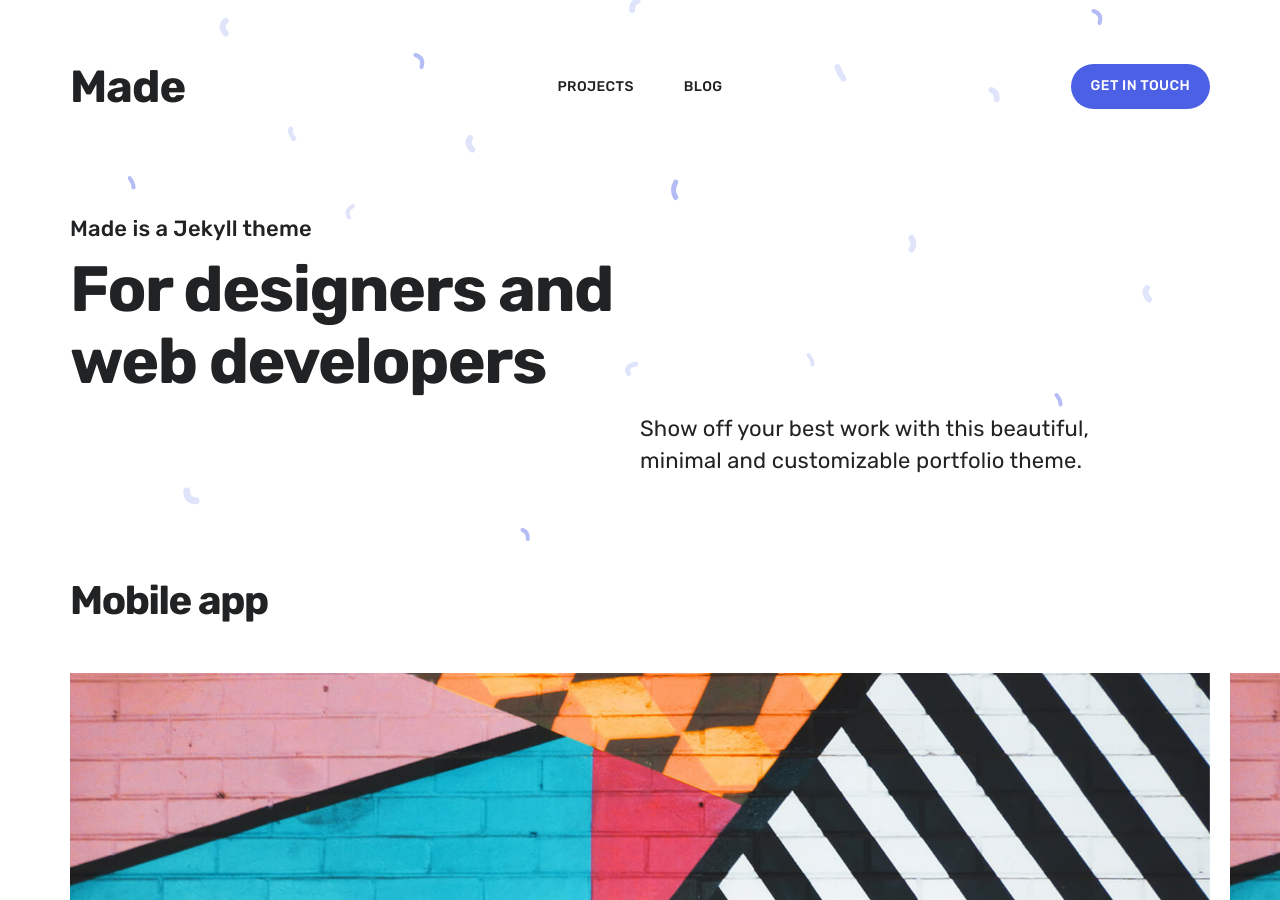
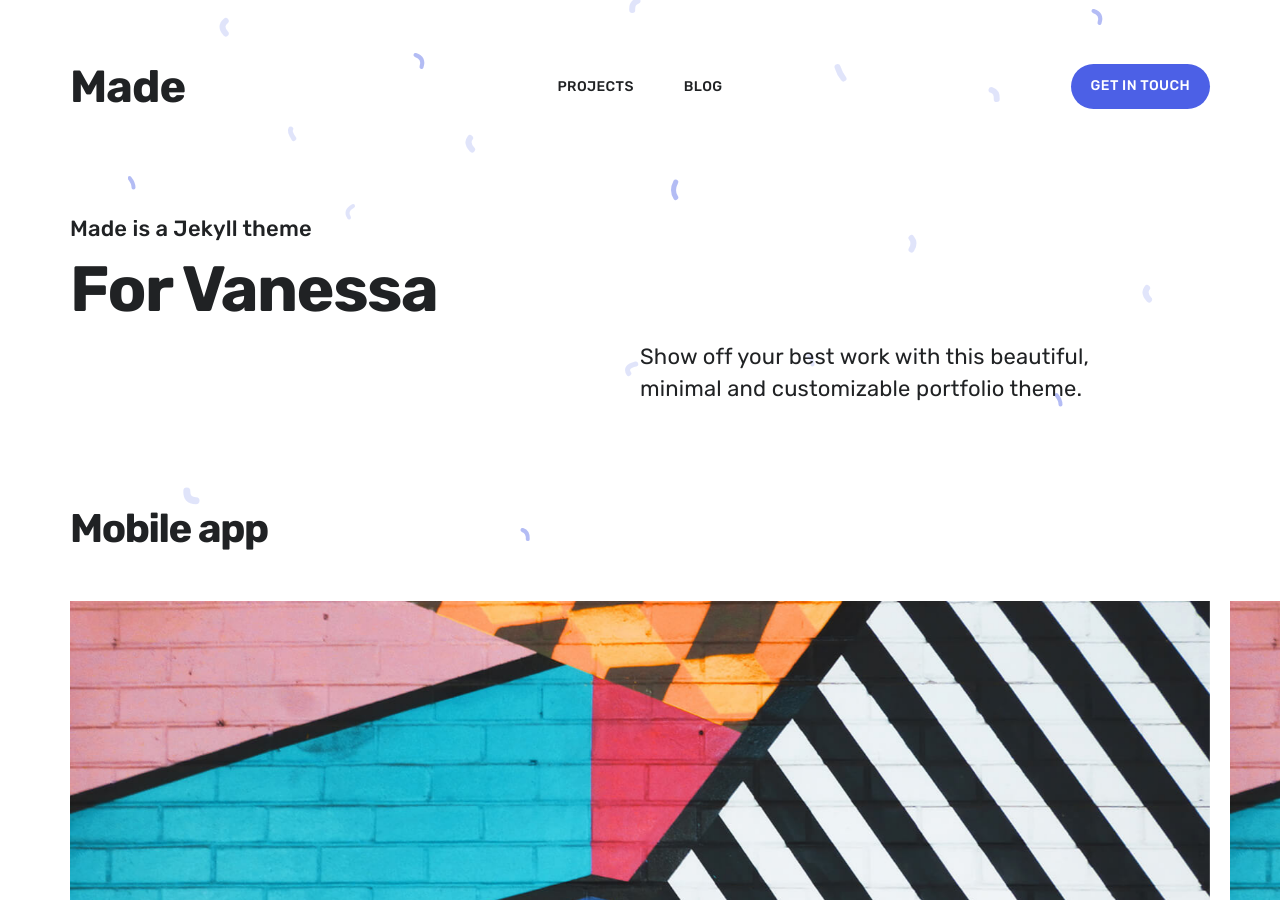
Before and after one commit to chr-wei/ebs_spread, a Jekyll site: the page built from docs/index.html, in a window 1280 px wide and 900 px high. Built offline with Jekyll 4.4.1, drawn with Linux system fonts in a browser that asks for light colours; nearby versions of some CDN libraries; the list of posts is cut into pages by our own code.

Commit message:
Insert gitignore for docs folder

```diff
--- a/docs/index.html
+++ b/docs/index.html
@@ -1,7 +1,7 @@
 ---
 layout: default
 overtitle: Made is a Jekyll theme
-title: For designers and web developers
+title: For Vanessa
 description: Show off your best work with this beautiful, minimal and customizable portfolio theme.
 featured_image: /EbsSpread/images/social.jpg
 ---
```
Also changed, not shown: 3 other files.
